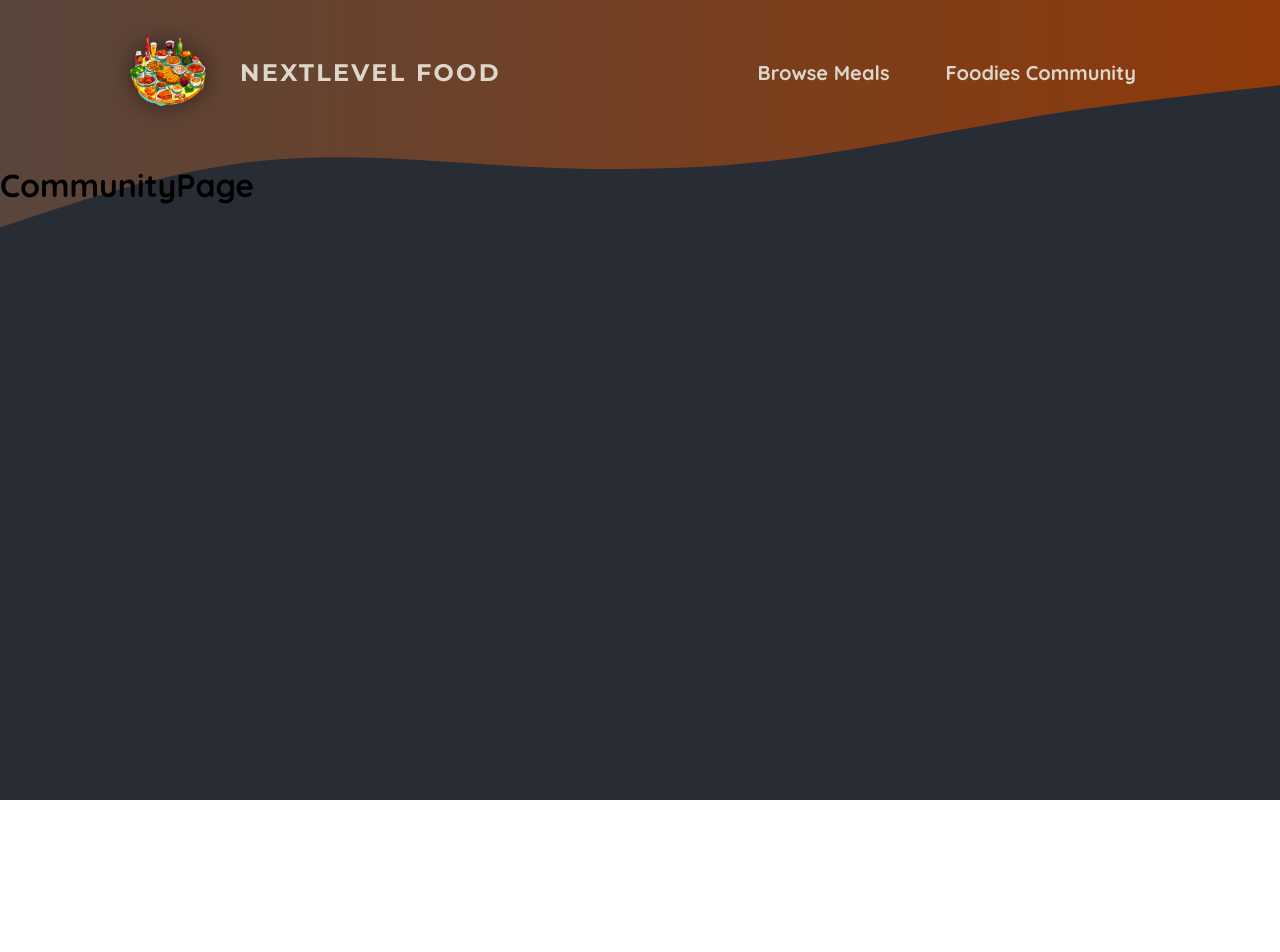
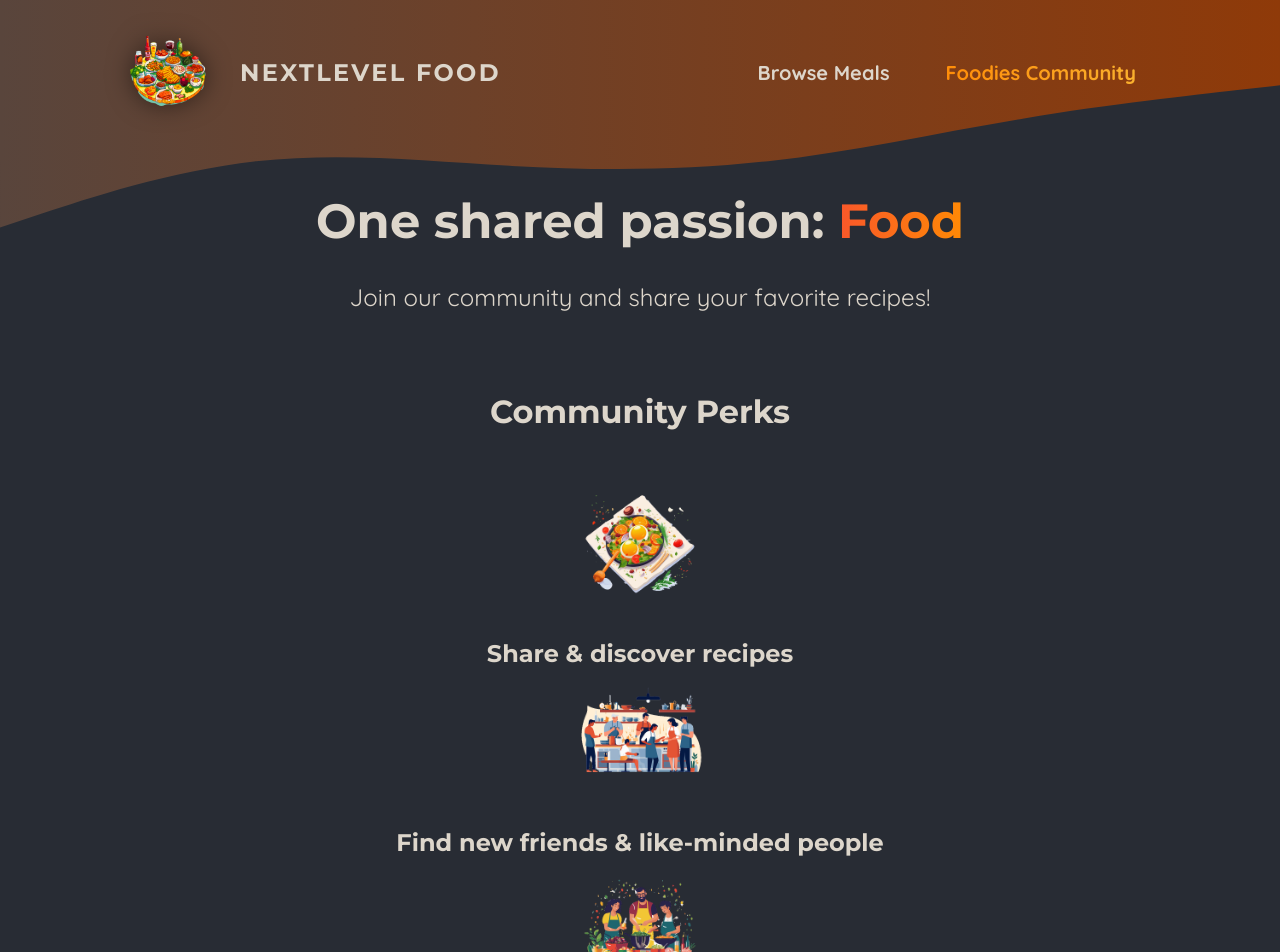
Before and after one commit to himanshm/the-foodies-app, a Next.js app: page /community in a window 1280 px wide. Shown: the top 952 px of the page. Before the commit the page ends 800 px from the top, so only its background shows below. Built offline with nearby package versions, Linux system fonts and the light colour scheme.

Commit message:
Using client components efficiently

```diff
--- /dev/null
+++ b/src/app/community/page.module.css
@@ -0,0 +1,61 @@
+.header {
+  gap: 3rem;
+  margin: 3rem auto 5rem auto;
+  width: 90%;
+  max-width: 75rem;
+  color: #ddd6cb;
+  font-size: 1.5rem;
+  text-align: center;
+}
+
+.header h1 {
+  font-family: 'Montserrat', sans-serif;
+}
+
+.highlight {
+  background: linear-gradient(90deg, #f9572a, #ff8a05);
+  background-clip: text;
+  -webkit-background-clip: text;
+  -webkit-text-fill-color: transparent;
+}
+
+.main {
+  width: 90%;
+  max-width: 40rem;
+  margin: 0 auto;
+  text-align: center;
+}
+
+.main h2 {
+  font-family: 'Montserrat', sans-serif;
+  font-size: 2rem;
+  margin-bottom: 3rem;
+  color: #ddd6cb;
+}
+
+.perks {
+  list-style: none;
+  margin: 3rem 0;
+  padding: 0;
+}
+
+.perks li {
+  display: flex;
+  flex-direction: column;
+  align-items: center;
+  gap: 2rem;
+}
+
+.perks img {
+  width: 8rem;
+  height: 8rem;
+  object-fit: contain;
+}
+
+.perks p {
+  font-family: 'Montserrat', sans-serif;
+  font-size: 1.5rem;
+  font-weight: bold;
+  margin: 0;
+  color: #ddd6cb;
+}
--- a/src/app/community/page.tsx
+++ b/src/app/community/page.tsx
@@ -1,3 +1,40 @@
+import Image from 'next/image';
+
+import mealIcon from '@/assets/icons/meal.png';
+import communityIcon from '@/assets/icons/community.png';
+import eventsIcon from '@/assets/icons/events.png';
+import classes from './page.module.css';
+
 export default function CommunityPage() {
-  return <h1>CommunityPage</h1>;
+  return (
+    <>
+      <header className={classes.header}>
+        <h1>
+          One shared passion: <span className={classes.highlight}>Food</span>
+        </h1>
+        <p>Join our community and share your favorite recipes!</p>
+      </header>
+      <main className={classes.main}>
+        <h2>Community Perks</h2>
+
+        <ul className={classes.perks}>
+          <li>
+            <Image src={mealIcon} alt='A delicious meal' />
+            <p>Share & discover recipes</p>
+          </li>
+          <li>
+            <Image src={communityIcon} alt='A crowd of people, cooking' />
+            <p>Find new friends & like-minded people</p>
+          </li>
+          <li>
+            <Image
+              src={eventsIcon}
+              alt='A crowd of people at a cooking event'
+            />
+            <p>Participate in exclusive events</p>
+          </li>
+        </ul>
+      </main>
+    </>
+  );
 }
--- a/src/components/main-header/main-header.module.css
+++ b/src/components/main-header/main-header.module.css
@@ -21,30 +21,6 @@
   font-size: 1.25rem;
 }
 
-.nav a {
-  text-decoration: none;
-  color: #ddd6cb;
-  font-weight: bold;
-  padding: 0.5rem 1rem;
-  border-radius: 0.5rem;
-}
-
-.nav a:hover,
-.nav a:active {
-  background: linear-gradient(90deg, #ff8a05, #f9b331);
-  background-clip: text;
-  -webkit-background-clip: text;
-  -webkit-text-fill-color: transparent;
-  text-shadow: 0 0 18px rgba(248, 190, 42, 0.8);
-}
-
-.active {
-  background: linear-gradient(90deg, #ff8a05, #f9b331);
-  background-clip: text;
-  -webkit-background-clip: text;
-  -webkit-text-fill-color: transparent;
-}
-
 .logo {
   display: flex;
   align-items: center;
--- a/src/components/main-header/main-header.tsx
+++ b/src/components/main-header/main-header.tsx
@@ -3,6 +3,7 @@
 import logoImg from '@/assets/logo.png';
 import styles from './main-header.module.css';
 import MainHeaderBackground from './main-header-background';
+import NavLink from './nav-link';
 
 function MainHeader() {
   return (
@@ -17,10 +18,10 @@
         <nav className={styles.nav}>
           <ul>
             <li>
-              <Link href='/meals'>Browse Meals</Link>
+              <NavLink href='/meals'>Browse Meals</NavLink>
             </li>
             <li>
-              <Link href='/community'>Foodies Community</Link>
+              <NavLink href='/community'>Foodies Community</NavLink>
             </li>
           </ul>
         </nav>
--- /dev/null
+++ b/src/components/main-header/nav-link.module.css
@@ -0,0 +1,23 @@
+.link {
+  text-decoration: none;
+  color: #ddd6cb;
+  font-weight: bold;
+  padding: 0.5rem 1rem;
+  border-radius: 0.5rem;
+}
+
+.link:hover,
+.link:active {
+  background: linear-gradient(90deg, #ff8a05, #f9b331);
+  background-clip: text;
+  -webkit-background-clip: text;
+  -webkit-text-fill-color: transparent;
+  text-shadow: 0 0 18px rgba(248, 190, 42, 0.8);
+}
+
+.active {
+  background: linear-gradient(90deg, #ff8a05, #f9b331);
+  background-clip: text;
+  -webkit-background-clip: text;
+  -webkit-text-fill-color: transparent;
+}
--- /dev/null
+++ b/src/components/main-header/nav-link.tsx
@@ -0,0 +1,27 @@
+'use client';
+import Link from 'next/link';
+import { usePathname } from 'next/navigation';
+import { ReactNode } from 'react';
+
+import styles from './nav-link.module.css';
+
+type NavLinkProps = {
+  href: string;
+  children: ReactNode;
+};
+
+function NavLink({ href, children }: NavLinkProps) {
+  const path = usePathname();
+  return (
+    <Link
+      href={href}
+      className={
+        path.startsWith(href) ? `${styles.link} ${styles.active}` : styles.link
+      }
+    >
+      {children}
+    </Link>
+  );
+}
+
+export default NavLink;
```
